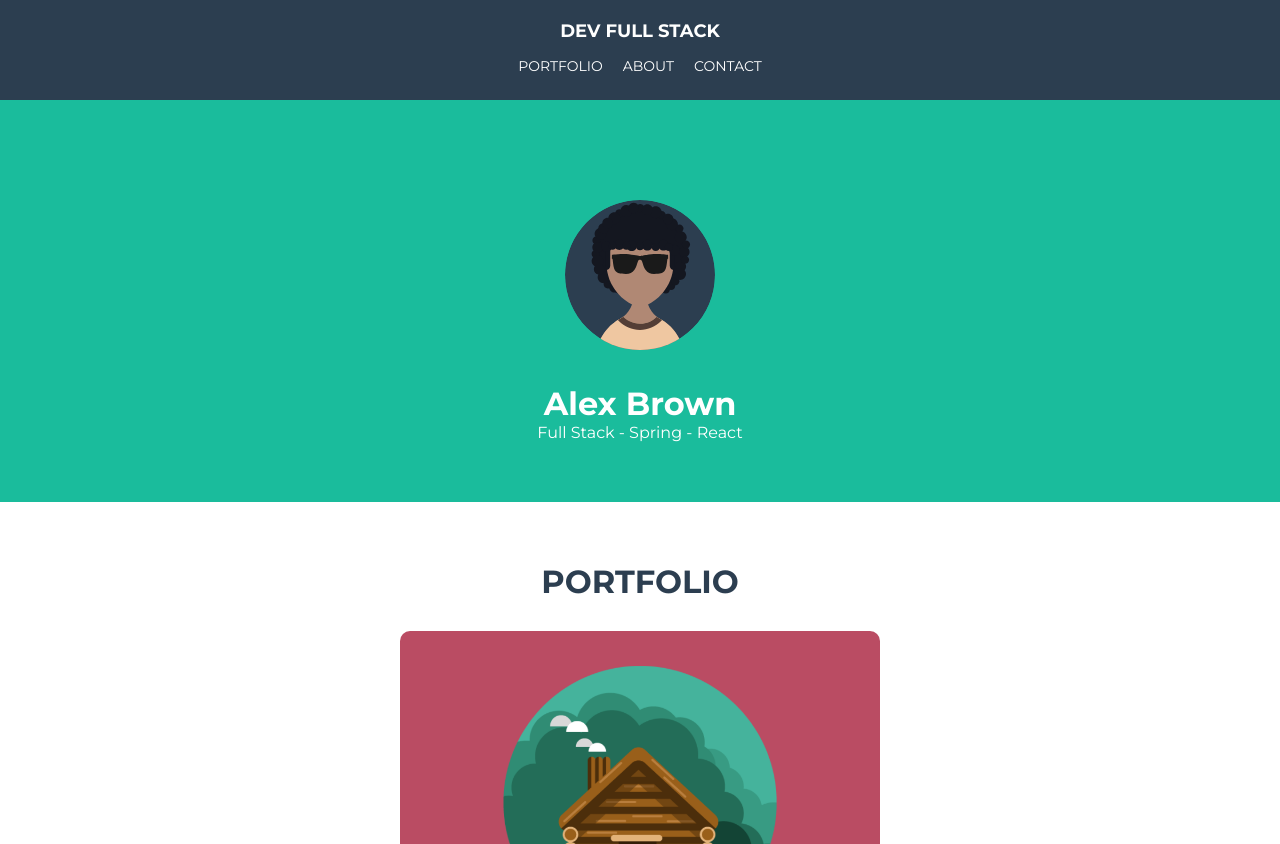
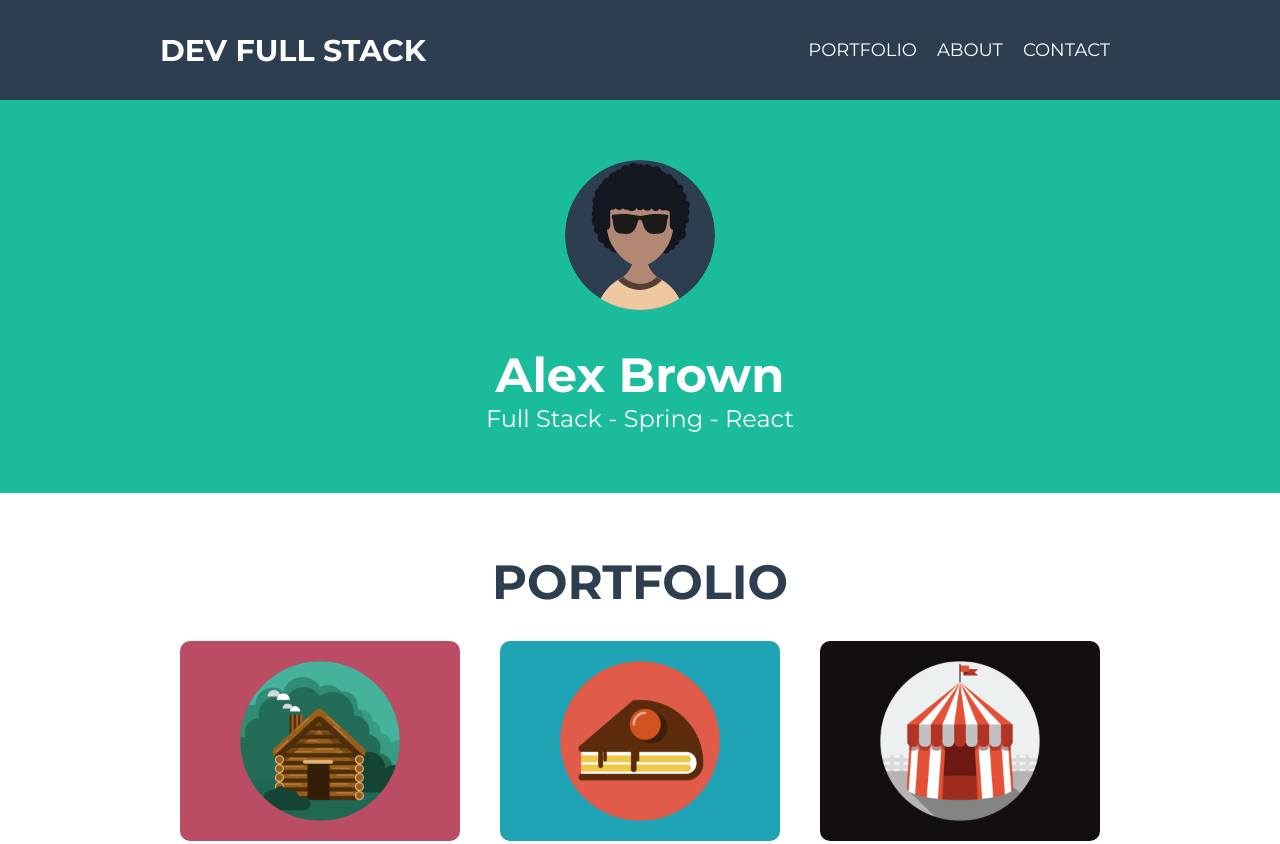
Before and after one commit to TitoL0ficial/Projeto-portfolio, a plain HTML site: page index.html in a window 1280 px wide. Shown: the top 844 px of the page. Drawn offline with Linux system fonts and the light colour scheme.

Commit message:
Aplicado resposividade

```diff
--- a/css/styles.css
+++ b/css/styles.css
@@ -18,6 +18,7 @@
    height: 100px;
    width: 100%;
    padding: 20px;
+   position: fixed;
 }
 
 .nav-main {
@@ -52,7 +53,7 @@
 .profile-container {
     background-color: #1ABC9C;
     color: #fff;
-    padding: 100px 0 60px 0;
+    padding: 160px 0 60px 0;
     display: flex;
     flex-direction: column;
     align-items: center;
@@ -112,3 +113,39 @@ footer {
     width: 32px;
     margin: 13px 10px 10px 10px;
 }
+
+@media(min-width: 576px) {
+
+    html {
+        font-size: 20px;
+    }
+}
+
+@media(min-width: 768px) {
+
+    html {
+        font-size: 24px;
+    }
+
+    .portfolio-image {
+        width: 280px;
+    }
+
+    .nav-container {
+        display: flex;
+    }
+
+    .nav-main {
+        flex-direction: row;
+        justify-content: space-between;
+    }
+
+    .nav-brand {
+        font-size: 30px;
+        margin-bottom: 0;
+    }
+
+    .menu-item li {
+        font-size: 18px;
+    }
+}
```
